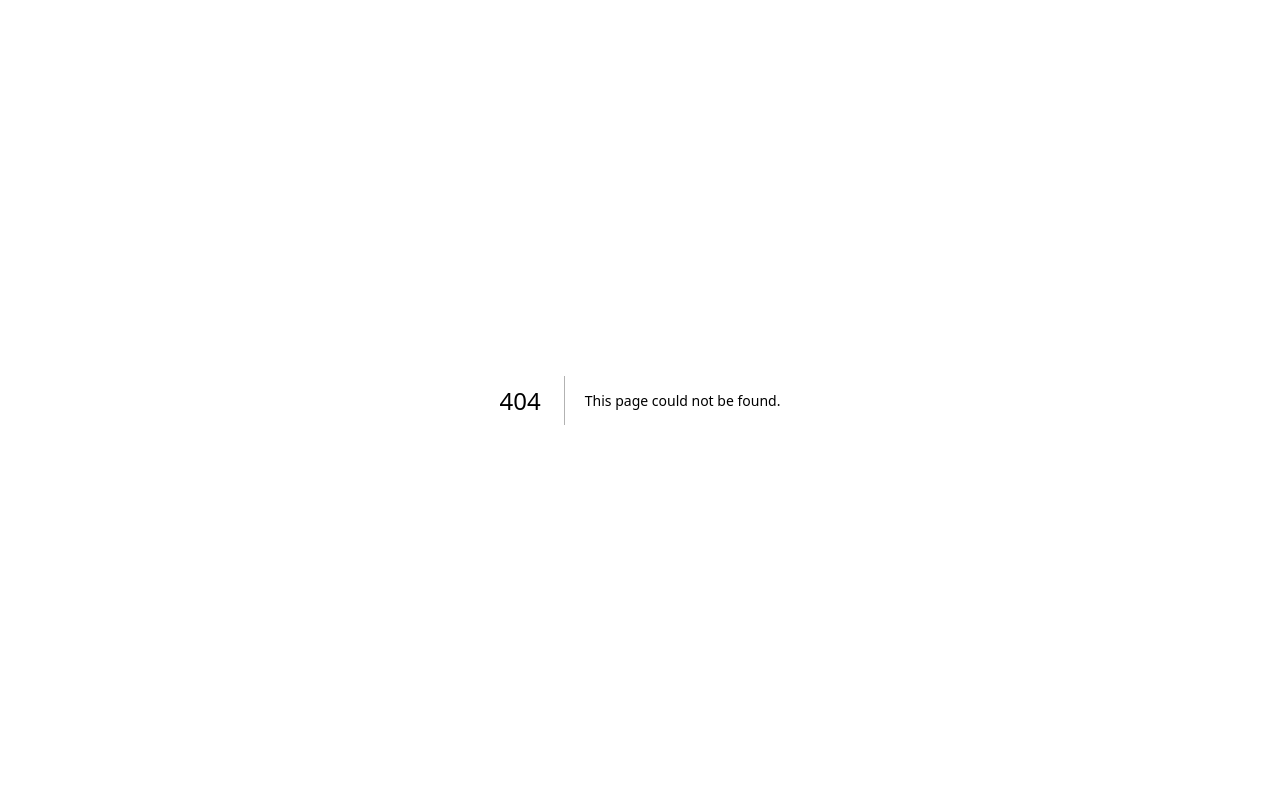
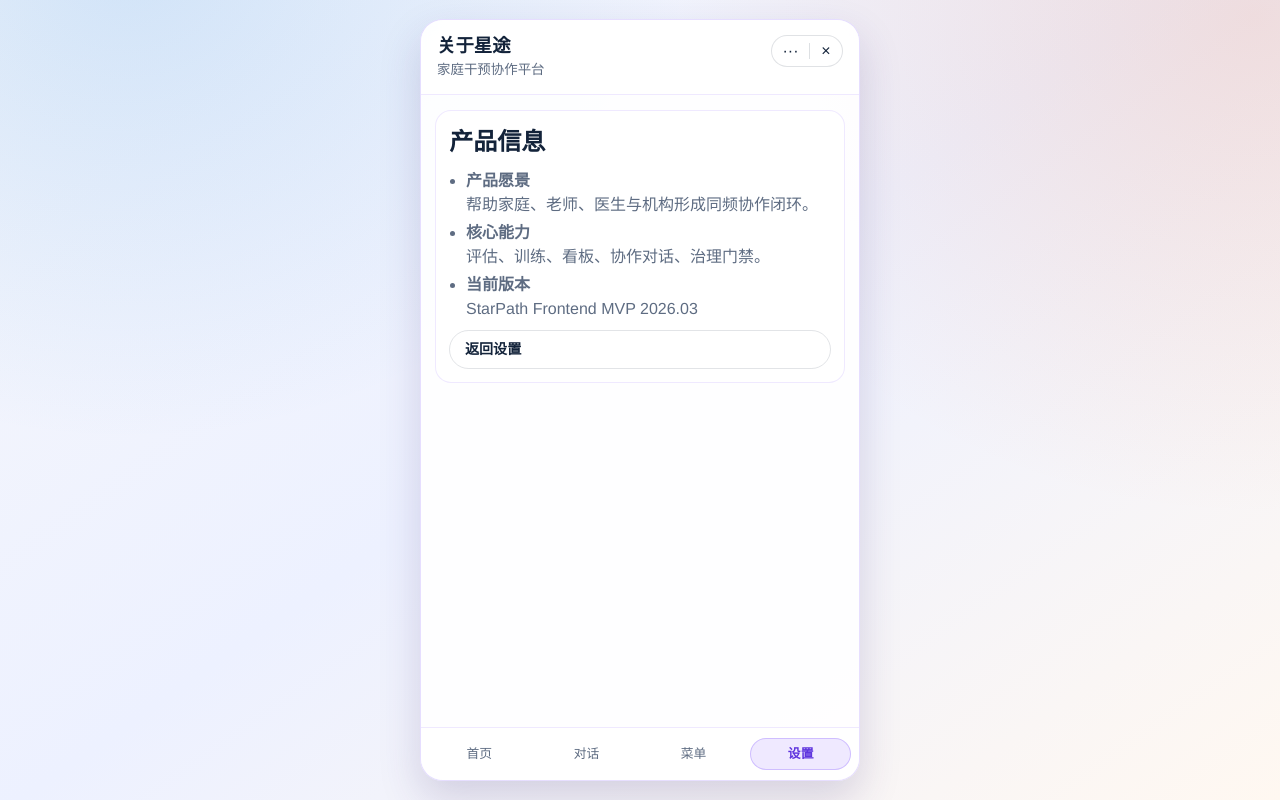
Before and after one commit to WithPace/starpath-frontend, a Next.js app: page /about in a window 1280 px wide. Before the commit this address had no page. Built offline with nearby package versions, Linux system fonts and the light colour scheme.

Commit message:
feat(settings): add about and vip routes

```diff
--- /dev/null
+++ b/src/app/about/page.tsx
@@ -0,0 +1,32 @@
+"use client";
+
+import Link from "next/link";
+
+import { ParentShell } from "@/components/prototype/parent-shell";
+
+export default function AboutPage() {
+  return (
+    <ParentShell title="关于星途" subtitle="家庭干预协作平台" activePath="/settings">
+      <section className="proto-panel">
+        <h2>产品信息</h2>
+        <ul className="proto-bullets">
+          <li>
+            <strong>产品愿景</strong>
+            <p className="proto-muted">帮助家庭、老师、医生与机构形成同频协作闭环。</p>
+          </li>
+          <li>
+            <strong>核心能力</strong>
+            <p className="proto-muted">评估、训练、看板、协作对话、治理门禁。</p>
+          </li>
+          <li>
+            <strong>当前版本</strong>
+            <p className="proto-muted">StarPath Frontend MVP 2026.03</p>
+          </li>
+        </ul>
+        <Link href="/settings" className="button-link">
+          返回设置
+        </Link>
+      </section>
+    </ParentShell>
+  );
+}
```
Also changed, not shown: src/app/vip/page.tsx (added, +32 -0 lines), 2 other files (tests, documents, lock files or other folders).
